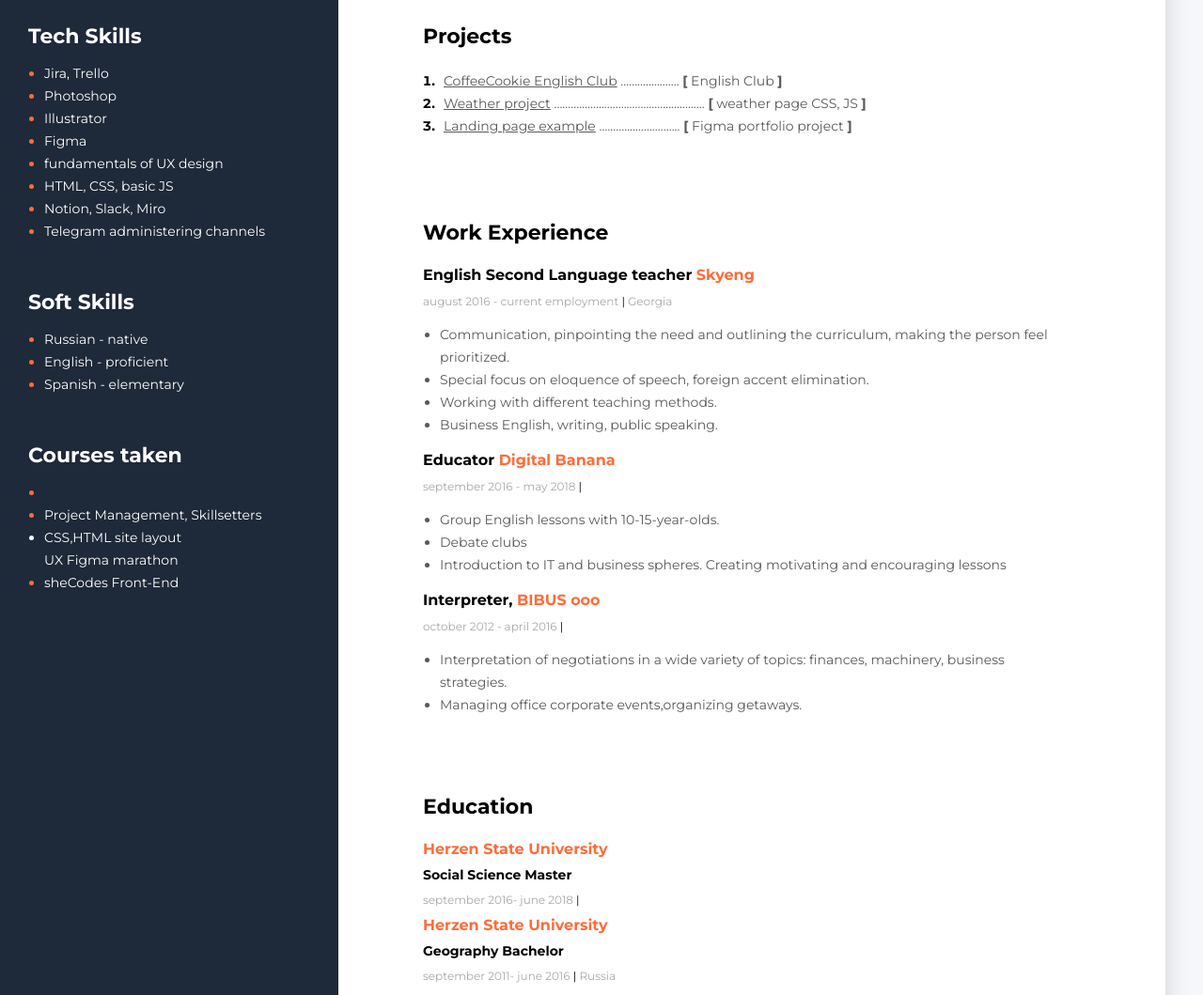
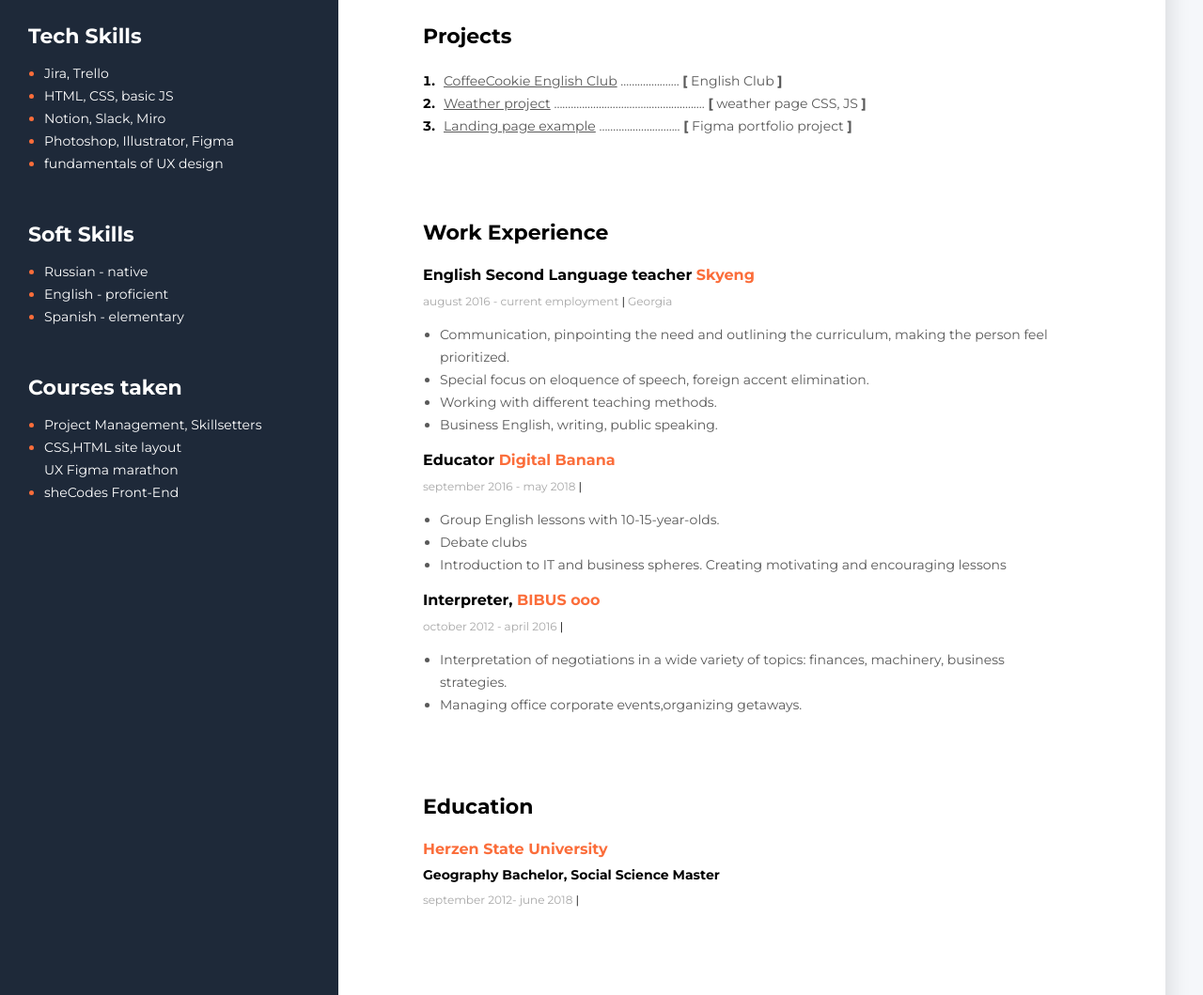
Before and after one commit to pr-maryanarty/CV, a plain HTML site: page index.html in a window 1280 px wide. Shown: the part 522-1581 px from the top of the page at 94% size. Drawn offline with Linux system fonts and the light colour scheme.

Commit message:
cleaned up

```diff
--- a/index.html
+++ b/index.html
@@ -157,23 +157,14 @@
             <h4 class="my-experience-position-company">
               Herzen State University
             </h4>
-            <h5 class="ed-major">Social Science Master</h5>
+            <h5 class="ed-major">Geography Bachelor, Social Science Master</h5>
             <p class="experience-period">
-              september 2016- june 2018
+              september 2012- june 2018
               <span class="experience-slash">|</span>
             </p>
           </div>
-          <!-- ed 2-->
-          <div>
-            <h4 class="my-experience-position-company">
-              Herzen State University
-            </h4>
-            <h5 class="ed-major">Geography Bachelor</h5>
-            <p class="experience-period">
-              september 2011- june 2016
-              <span class="experience-slash">|</span> Russia
-            </p>
-          </div>
+
+
         </div>
       </div>
 
@@ -211,30 +202,18 @@
               <span class="skill-item-text">Jira, Trello</span>
             </li>
             <li class="skill-item">
-              <span class="skill-item-text">Photoshop</span>
-            </li>
-            <li class="skill-item">
-              <span class="skill-item-text">Illustrator</span>
-            </li>
-            <li class="skill-item">
-              <span class="skill-item-text">Figma</span>
-            </li>
-            <li class="skill-item">
-              <span class="skill-item-text">fundamentals of UX design</span>
-            </li>
-            <li class="skill-item">
               <span class="skill-item-text">HTML, CSS, basic JS</span>
             </li>
             <li class="skill-item">
               <span class="skill-item-text">Notion, Slack, Miro</span>
             </li>
+            <li class="skill-item">
+              <span class="skill-item-text">Photoshop, Illustrator, Figma</span>
+            </li>
+            <li class="skill-item">
+              <span class="skill-item-text">fundamentals of UX design</span>
+            </li>
 
-
-            <li class="skill-item">
-              <span class="skill-item-text"
-                >Telegram administering channels</span
-              >
-            </li>
           </ul>
         </div>
         <!-- soft skills -->
@@ -256,11 +235,10 @@
         <div class="soft-section">
           <h3 class="sidebar-title">Courses taken</h3>
           <ul class="skill-list">
-            <li class="skill-item">
               <li class="skill-item">
               <span class="skill-item-text">Project Management, Skillsetters</span>
               </li>
-              <li>
+               <li class="skill-item">
               <span class="skill-item-text">CSS,HTML site layout</span>
             </li>
             <span class="skill-item-text">UX Figma marathon</span>
```
